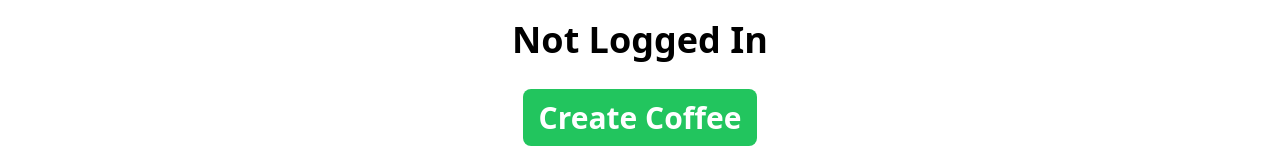
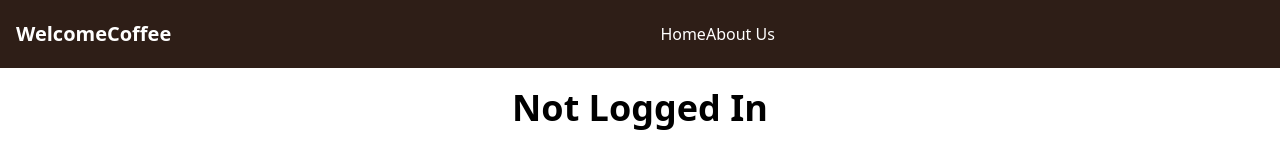
Before and after one commit to JOmega12/welcomeCoffeeExpress, a React (Vite) app: page /lobby in a window 1280 px wide. Shown: the top 155 px of the page. Built offline with nearby package versions, Linux system fonts and the light colour scheme; data requests are answered from the project's data file.

Commit message:
added navbar

```diff
--- a/src/App.tsx
+++ b/src/App.tsx
@@ -1,40 +1,44 @@
-
 // import './App.css'
 
-import { Route, Routes, } from "react-router-dom";
-import { LandingPage } from "./components/LandingPage"
-import { AuthProvider } from "./providers/AuthProvider"
-import { CoffeeProvider } from "./providers/CoffeeProvider"
+import { Route, Routes } from "react-router-dom";
+import { LandingPage } from "./components/LandingPage";
+import { AuthProvider } from "./providers/AuthProvider";
+import { CoffeeProvider } from "./providers/CoffeeProvider";
 import { Login } from "./components/Forms/Login";
 import { Signup } from "./components/Forms/Signup";
 import { Lobby } from "./components/Lobby";
 import { Toaster } from "react-hot-toast";
 import { CoffeeCard } from "./components/CoffeeCard";
 import { CreateCoffeeForm } from "./components/Forms/CreateCoffeeForm";
+import { AboutUs } from "./components/Navbar/AboutUs";
+import { Navbar } from "./components/Navbar/Navbar";
 
 function App() {
-
   return (
     //at the top add navigation and navbar
+    <>
+    <Navbar/>
     <div className="flex justify-center items-center lg:p-20 md:p-10 w-screen h-screen">
       <AuthProvider>
         <CoffeeProvider>
           <Toaster />
           <Routes>
-            <Route path="/" element ={<LandingPage />}>
-            </Route>
-              <Route path="login" element={<Login/>}></Route>
-              <Route path="signup" element={<Signup/>}></Route>
-              <Route path="lobby" element={<Lobby/>}></Route>
-              <Route path="coffee-card/:coffeeId" element={<CoffeeCard />}></Route>
-              <Route path="create-coffee" element={<CreateCoffeeForm />}></Route>
+            <Route path="/" element={<LandingPage />}></Route>
+            <Route path="about-us" element={<AboutUs />}></Route>
+            <Route path="login" element={<Login />}></Route>
+            <Route path="signup" element={<Signup />}></Route>
+            <Route path="lobby" element={<Lobby />}></Route>
+            <Route
+              path="coffee-card/:coffeeId"
+              element={<CoffeeCard />}
+            ></Route>
+            <Route path="create-coffee" element={<CreateCoffeeForm />}></Route>
           </Routes>
-
         </CoffeeProvider>
       </AuthProvider>
     </div>
-
-    )
+    </>
+  );
 }
 
-export default App
+export default App;
--- /dev/null
+++ b/src/components/Navbar/AboutUs.tsx
@@ -0,0 +1,10 @@
+
+
+export const AboutUs = () => {
+
+   return(
+      <>
+      <div>this is about us page</div>
+      </>
+   )
+}
--- /dev/null
+++ b/src/components/Navbar/Navbar.tsx
@@ -0,0 +1,30 @@
+import { Link } from "react-router-dom";
+
+export const Navbar = () => {
+  return (
+    <header>
+      <nav className="flex flex-row justify-between bg-[#2E1E17] text-white items-center gap-7 px-4 py-5">
+         <h3 className="text-xl font-bold">WelcomeCoffee</h3>
+         <ul className="list-none flex lg:flex-row sm:flex-col">
+            <li>
+               <Link
+                  to="/"
+                  className=""
+               >
+                  Home
+               </Link>
+            </li>
+            <li>
+               <Link
+                  to="about-us"
+                  className=""
+               >
+                  About Us
+               </Link>
+            </li>
+         </ul>
+         <button></button>
+      </nav>
+    </header>
+  );
+};
```
